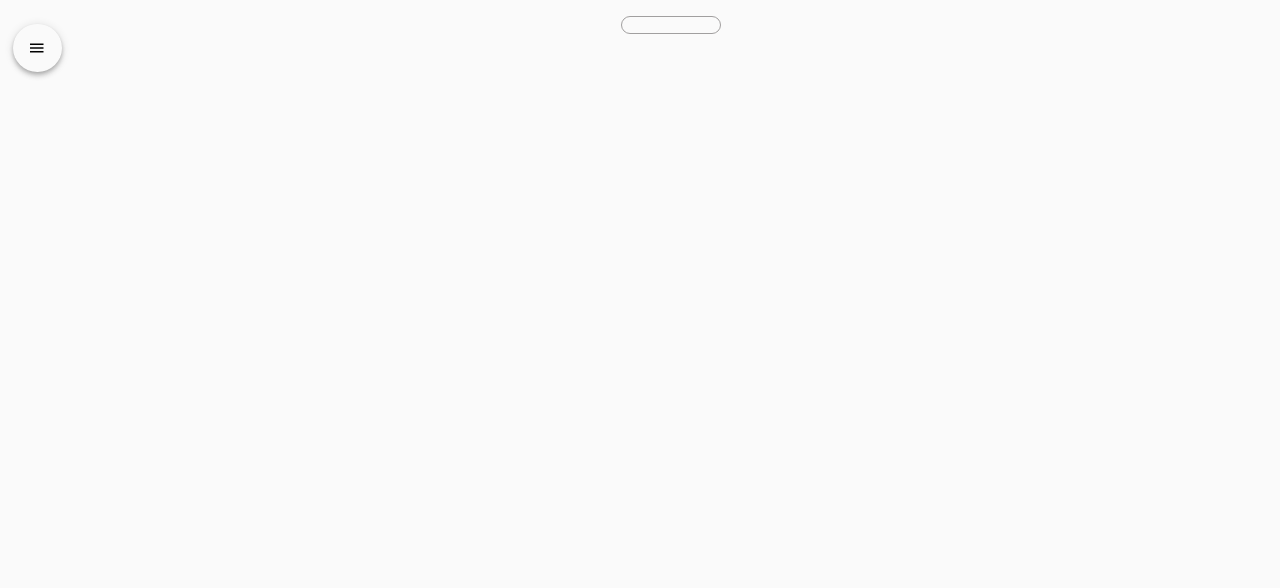
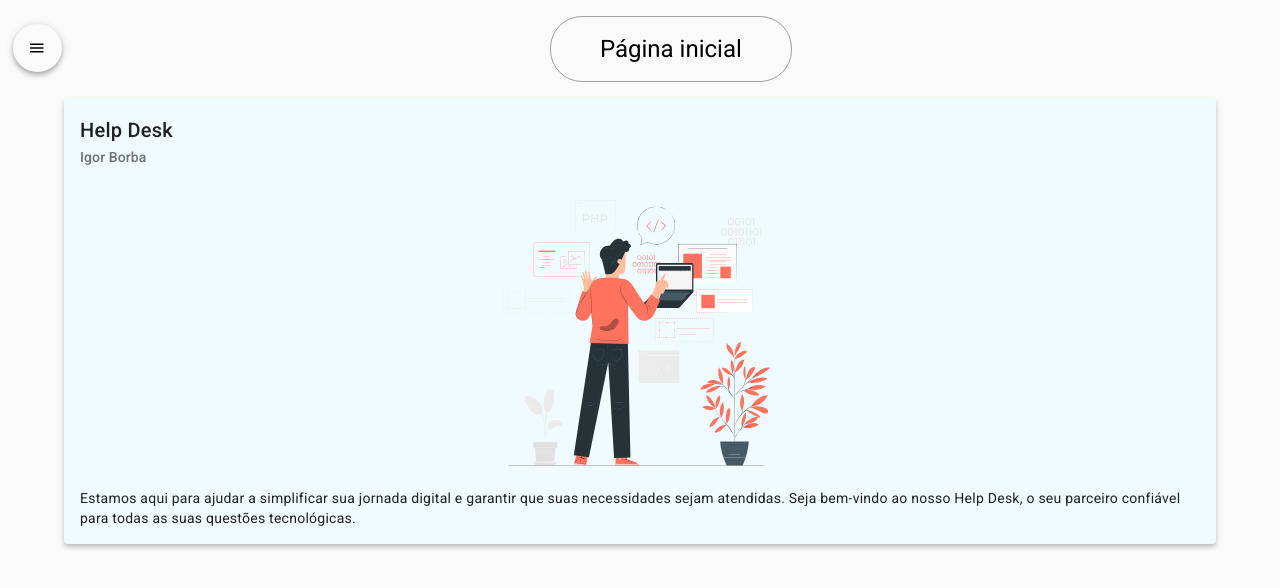
Before and after one commit to igorcamposdeborba/angular-springboot-helpdesk, an Angular app in the folder font-end/: page / in a window 1280 px wide. Shown: the top 588 px of the page. Built offline with nearby package versions, Linux system fonts and the light colour scheme.

Commit message:
fixed home router

```diff
--- a/font-end/src/app/app-routing.module.ts
+++ b/font-end/src/app/app-routing.module.ts
@@ -8,6 +8,12 @@ const routes: Routes = [
   {
     path: "",
     component: NavComponent, children: [
+      {
+        path: "",
+        pathMatch: "full",
+        data: { title: "Página inicial" },
+        component: HomeComponent
+      },
       {
         path: "home",
         data: { title: "Página inicial" },
```
